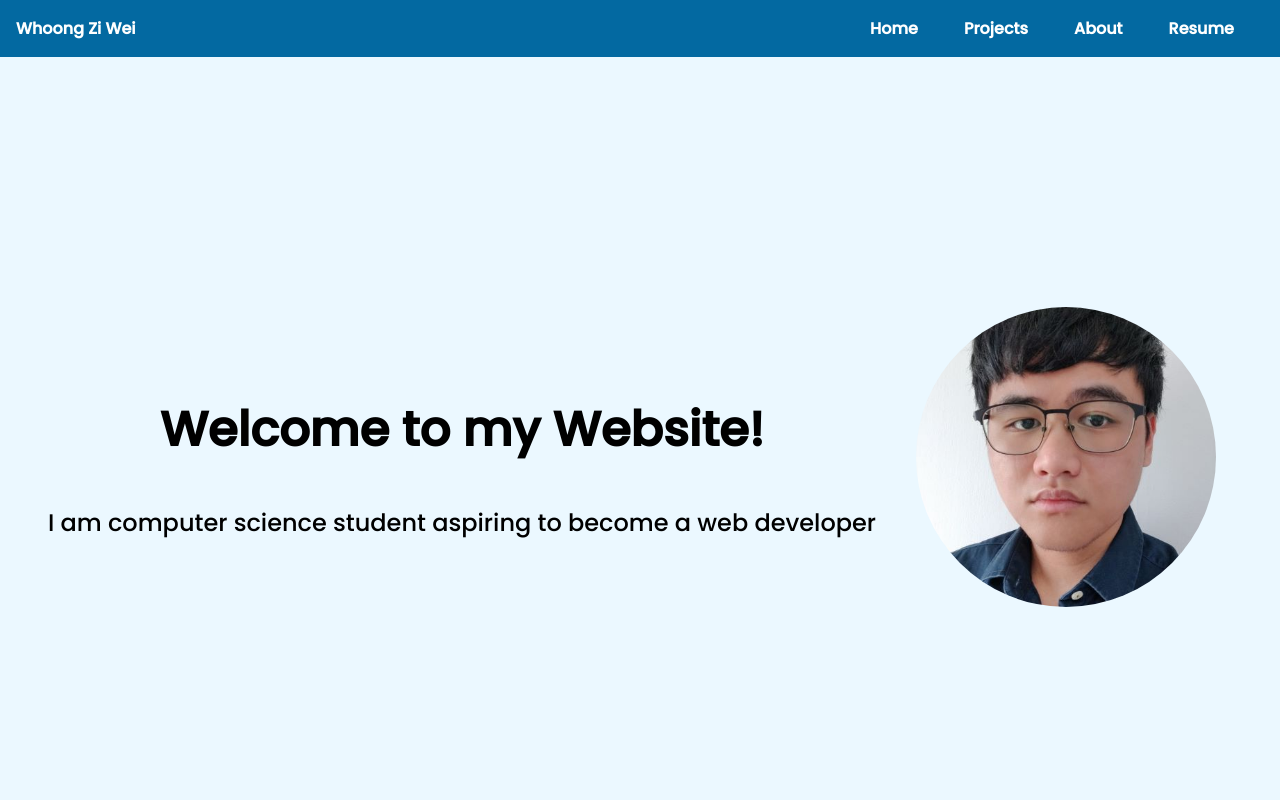
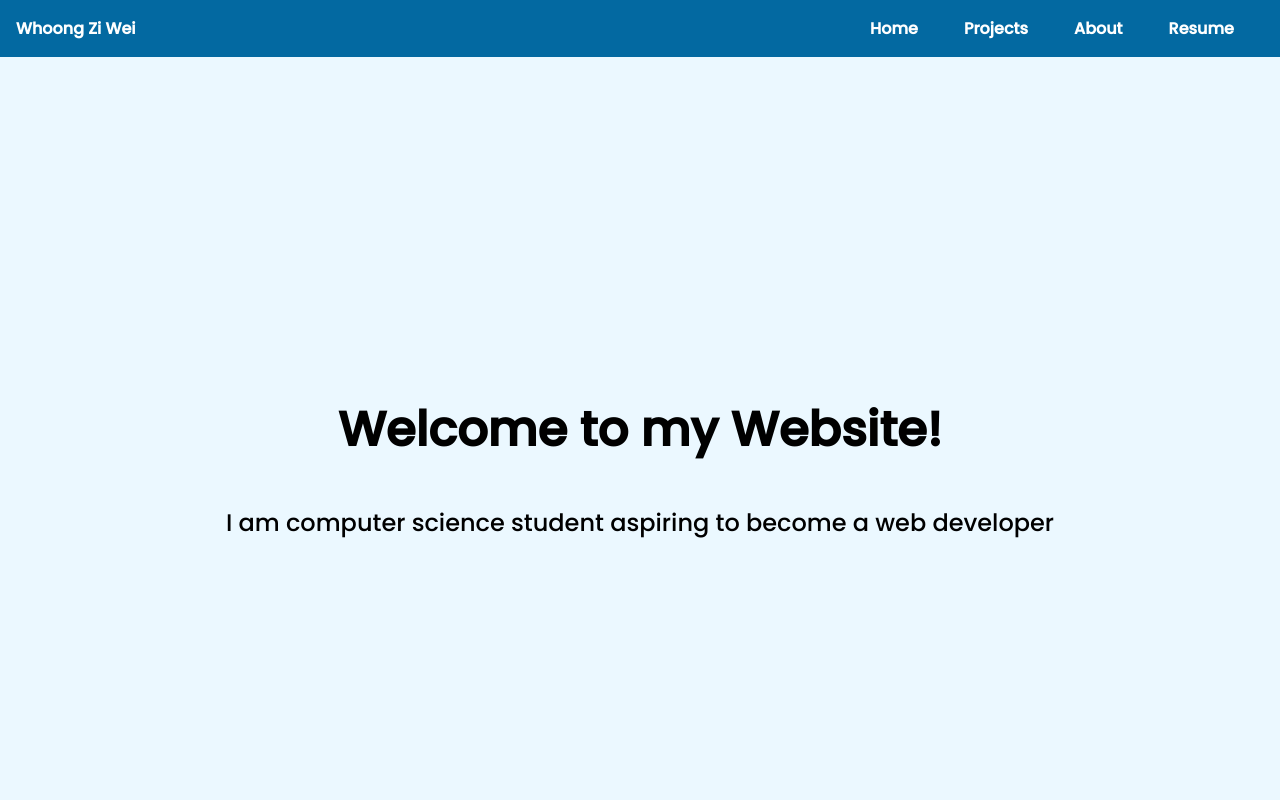
Before and after one commit to ziwei531/website-portfolio, a SvelteKit app: page / in a window 1280 px wide. Shown: the top 800 px of the page. Built offline with nearby package versions, Linux system fonts and the light colour scheme.

Commit message:
remove pic

```diff
--- a/src/routes/+page.svelte
+++ b/src/routes/+page.svelte
@@ -8,7 +8,6 @@
 		<h1>Welcome to my Website!</h1>
 		<h2>I am computer science student aspiring to become a web developer</h2>
 	</div>
-	<img src="/images/profile-picture.jpg" alt="zi wei profile pic" />
 </article>
 
 <Skills />
```
Also changed, not shown: static/images/profile-picture.jpg (deleted).
